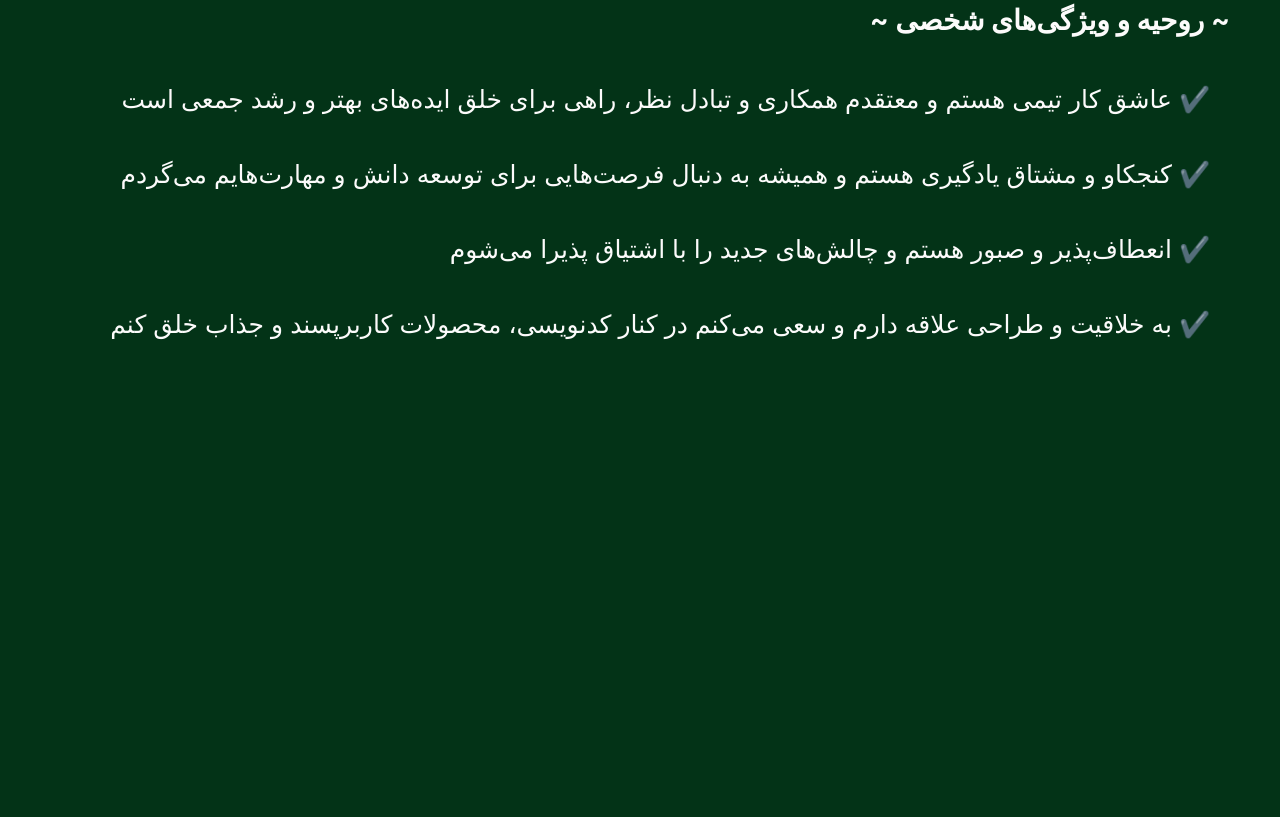
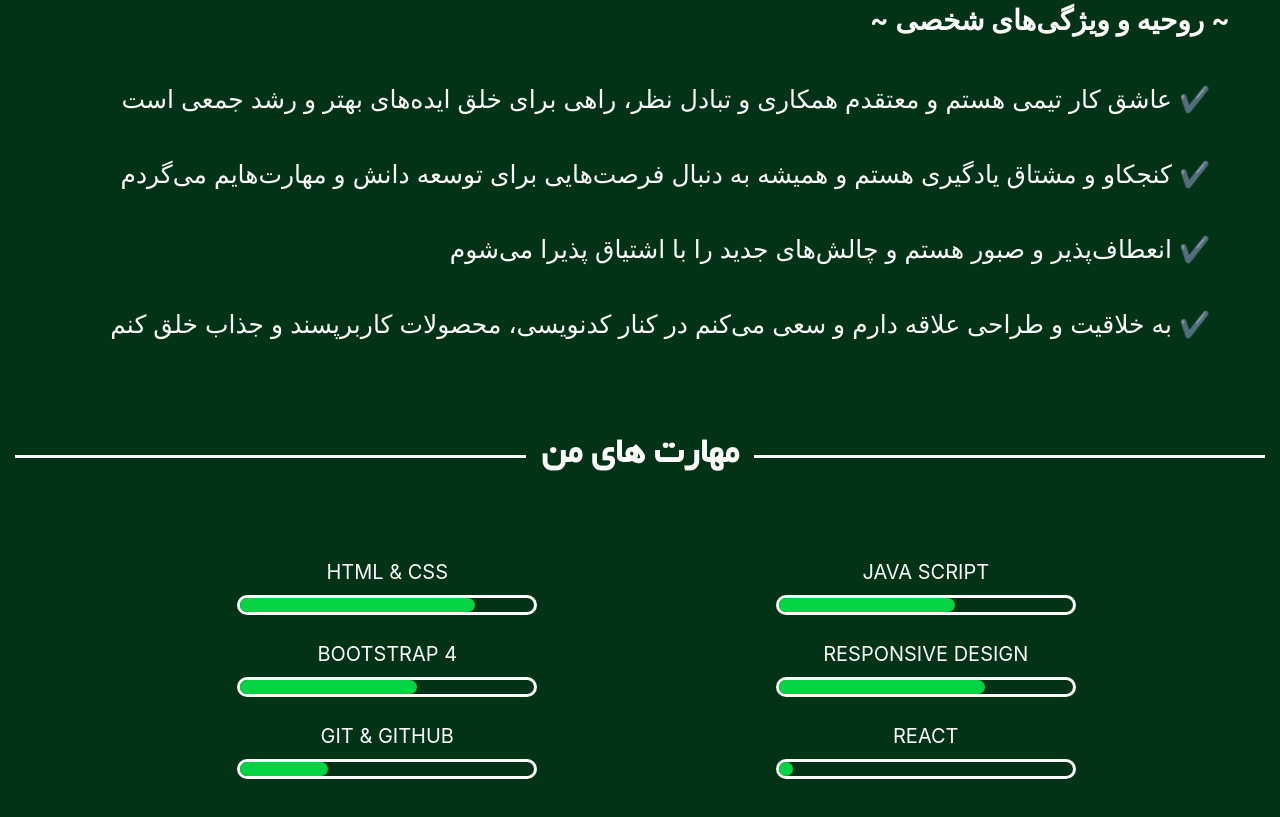
Before and after one commit to AmireyOne/Personal_site, a plain HTML site: page index.html in a window 1280 px wide. Shown: the part 1127-1944 px from the top of the page. Before the commit the page ends 1515 px from the top, so only its background shows below. Drawn offline with nearby package versions, Linux system fonts and the light colour scheme.

Commit message:
finaly section personal skill

```diff
--- a/css/style_personalSite.css
+++ b/css/style_personalSite.css
@@ -13,6 +13,7 @@
   --bg-nav-dark: rgb(133, 145, 215);
   --bg-nav-dark-shadow: rgba(10, 2, 60, 0.726);
   --bg-opened-nav-dark: rgba(112, 122, 180, 0.7);
+  --skill-level: rgb(3, 15, 85);
 }
 
 .dark-them {
@@ -21,6 +22,7 @@
   --text-dark: #fcfbfb;
   --bg-opened-nav-dark: rgba(3, 38, 22, 0.85);
   --bg-nav-dark-shadow: rgba(9, 81, 34, 0.726);
+  --skill-level: rgb(4, 212, 67);
 }
 
 body {
@@ -315,7 +317,7 @@ ul {
 .p-about {
   text-indent: 2em;
 }
-.personal-skill {
+.personal-characteristic-list {
   list-style-type: none !important;
   margin-right: 20px;
 }
@@ -326,7 +328,59 @@ ul {
 .my-img {
   text-align: center;
 }
-/* MOBILE STYLE */
+
+    /* skill section */
+
+    .skill-items-contaner{
+      display: flex;
+      margin: 0 auto;
+    }
+    #personal-skill{
+      margin-bottom: 120px ;
+    }
+    .text-skill{
+      color: var(--text-dark);
+      font-size: 20px;
+    }
+    .skill{
+      align-items: center;
+    }
+    .skill-item{
+      width: 300px;
+      height: 20px;
+      border-radius: 20px;
+      border: 3px solid var(--text-dark);
+
+}
+.skill-level{
+  width: 0;
+  height: 100%;
+  background-color: var(--skill-level);
+  border-radius: 7px;
+  transition: all 3s;
+
+}
+
+.skill-level.html.active {
+  width: 80%
+}
+.skill-level.javascript.active{
+  width: 60%;
+}
+.skill-level.boot.active{
+  width: 60%;
+}
+.skill-level.responsive.active{
+  width: 70%;
+}
+.skill-level.git.active{
+  width: 30%;
+}
+.skill-level.react.active{
+  width: 5%;
+}
+
+    /* MOBILE STYLE */
 
 @media screen and (max-width: 850px) {
   .header .header-nav {
@@ -415,7 +469,7 @@ ul {
   font-size: 16px;
   line-height: 45px;
 }
-.personal-skil{
+.personal-characteristic{
   font-size: 17px;
   line-height: 45px;
 
--- a/index.html
+++ b/index.html
@@ -3,10 +3,12 @@
   <head>
     <meta charset="UTF-8" />
     <meta name="viewport" content="width=device-width, initial-scale=1.0" />
-    <meta name="google-site-verification" content="hA2cEcBnHkca68DsJ3HwuoeUpoVHyg4Tw67omE3c-Tk" />
+    <meta
+      name="google-site-verification"
+      content="hA2cEcBnHkca68DsJ3HwuoeUpoVHyg4Tw67omE3c-Tk"
+    />
     <link rel="stylesheet" href="css/bootstrap.min.css" />
     <link rel="stylesheet" href="css/style_personalSite.css" />
-
 
     <title>AmirMohammad Sandoghsaz</title>
   </head>
@@ -63,7 +65,6 @@
           <li class="nav-item">
             <a href="#works" class="nav-link">نمونه کار</a>
           </li>
-
         </ul>
         <!-- OVERLAY -->
       </nav>
@@ -376,12 +377,23 @@
           </svg>
         </button>
 
-
         <button type="button" class="btn-contact">
-          <?xml version="1.0" encoding="UTF-8"?><!DOCTYPE svg PUBLIC "-//W3C//DTD SVG 1.1//EN" "http://www.w3.org/Graphics/SVG/1.1/DTD/svg11.dtd"><svg xmlns="http://www.w3.org/2000/svg" xmlns:xlink="http://www.w3.org/1999/xlink" version="1.1" id="mdi-telegram" width="24" height="24" class="img-contact" viewBox="0 0 24 24"><path d="M9.78,18.65L10.06,14.42L17.74,7.5C18.08,7.19 17.67,7.04 17.22,7.31L7.74,13.3L3.64,12C2.76,11.75 2.75,11.14 3.84,10.7L19.81,4.54C20.54,4.21 21.24,4.72 20.96,5.84L18.24,18.65C18.05,19.56 17.5,19.78 16.74,19.36L12.6,16.3L10.61,18.23C10.38,18.46 10.19,18.65 9.78,18.65Z" /></svg>
+          <?xml version="1.0" encoding="UTF-8"?><!DOCTYPE svg PUBLIC "-//W3C//DTD SVG 1.1//EN" "http://www.w3.org/Graphics/SVG/1.1/DTD/svg11.dtd">
+          <svg
+            xmlns="http://www.w3.org/2000/svg"
+            xmlns:xlink="http://www.w3.org/1999/xlink"
+            version="1.1"
+            id="mdi-telegram"
+            width="24"
+            height="24"
+            class="img-contact"
+            viewBox="0 0 24 24"
+          >
+            <path
+              d="M9.78,18.65L10.06,14.42L17.74,7.5C18.08,7.19 17.67,7.04 17.22,7.31L7.74,13.3L3.64,12C2.76,11.75 2.75,11.14 3.84,10.7L19.81,4.54C20.54,4.21 21.24,4.72 20.96,5.84L18.24,18.65C18.05,19.56 17.5,19.78 16.74,19.36L12.6,16.3L10.61,18.23C10.38,18.46 10.19,18.65 9.78,18.65Z"
+            />
+          </svg>
         </button>
-
-
       </div>
     </section>
 
@@ -409,9 +421,9 @@
         </div>
       </div>
 
-      <div class="personal-skil text-about" dir="rtl">
+      <div class="personal-characteristic text-about" dir="rtl">
         <h3 class="mb-4"><b>~ روحیه و ویژگی‌های شخصی ~</b></h3>
-        <ul dir="rtl" class="personal-skill">
+        <ul dir="rtl" class="personal-characteristic-list">
           <li>
             ✔ عاشق کار تیمی هستم و معتقدم همکاری و تبادل نظر، راهی برای خلق
             ایده‌های بهتر و رشد جمعی است
@@ -431,6 +443,53 @@
       </div>
     </section>
 
+    <section class="section" id="personal-skill">
+      <div class="line-text mb-5" id="info-us">مهارت های من</div>
+
+      <div class="container row skill-items-contaner text-center w-100 pl-5" >
+
+
+
+        <div class="skill text-center col-md-6 col-12 ">
+          <label for="html" class="text-skill  mb-2 mt-4">HTML & CSS</label>
+          <div class="skill-item  m-auto" name="html">
+            <div class="skill-level html"></div>
+          </div>
+        </div>
+
+        <div class="skill text-center col-md-6 col-12 ">
+        <label for="html" class="text-skill mb-2 mt-4">JAVA SCRIPT</label>
+          <div class="skill-item  m-auto" name="html">
+            <div class="skill-level javascript"></div>
+          </div>
+        </div>
+        <div class="skill text-center col-md-6 col-12 ">
+          <label for="html" class="text-skill mb-2 mt-4">BOOTSTRAP 4</label>
+          <div class="skill-item m-auto" name="html">
+            <div class="skill-level boot"></div>
+          </div>
+        </div>
+        <div class="skill text-center col-md-6 col-12 ">
+          <label for="html" class="text-skill mb-2 mt-4">RESPONSIVE DESIGN</label>
+          <div class="skill-item m-auto" name="html">
+            <div class="skill-level responsive"></div>
+          </div>
+        </div>
+        <div class="skill text-center col-md-6 col-12 ">
+          <label for="html" class="text-skill mb-2 mt-4">GIT & GITHUB</label>
+          <div class="skill-item m-auto" name="html">
+            <div class="skill-level git"></div>
+          </div>
+        </div>
+        <div class="skill text-center col-md-6 col-12 ">
+          <label for="html" class="text-skill mb-2 mt-4">REACT</label>
+          <div class="skill-item m-auto" name="html">
+            <div class="skill-level react"></div>
+          </div>
+        </div>
+
+      </div>
+    </section>
     <script src="https://cdn.jsdelivr.net/npm/jquery@3.7.1/dist/jquery.slim.min.js"></script>
     <script src="https://cdn.jsdelivr.net/npm/popper.js@1.16.1/dist/umd/popper.min.js"></script>
     <script src="https://cdn.jsdelivr.net/npm/bootstrap@4.6.2/dist/js/bootstrap.bundle.min.js"></script>
--- a/js/js_personalSite.js
+++ b/js/js_personalSite.js
@@ -5,6 +5,7 @@ const nigthMoodBotton = document.querySelector(".night-mood");
 const nav_links = document.querySelectorAll(".nav-link");
 const header = document.querySelector(".header");
 const home_section = document.querySelector('#home')
+const skill_level = document.querySelectorAll('.skill-level')
 
 // refresh site
 
@@ -50,3 +51,16 @@ nav_links.forEach((link) => {
     });
   });
 });
+
+// skill-level-scroll
+const observer = new IntersectionObserver((entries) => {
+  entries.forEach(entry => {
+      if (entry.isIntersecting) {
+          skill_level.forEach((item)=>{
+            item.classList.add('active')
+          })
+      }
+  });
+});
+
+observer.observe(document.getElementById('personal-skill'));
```
